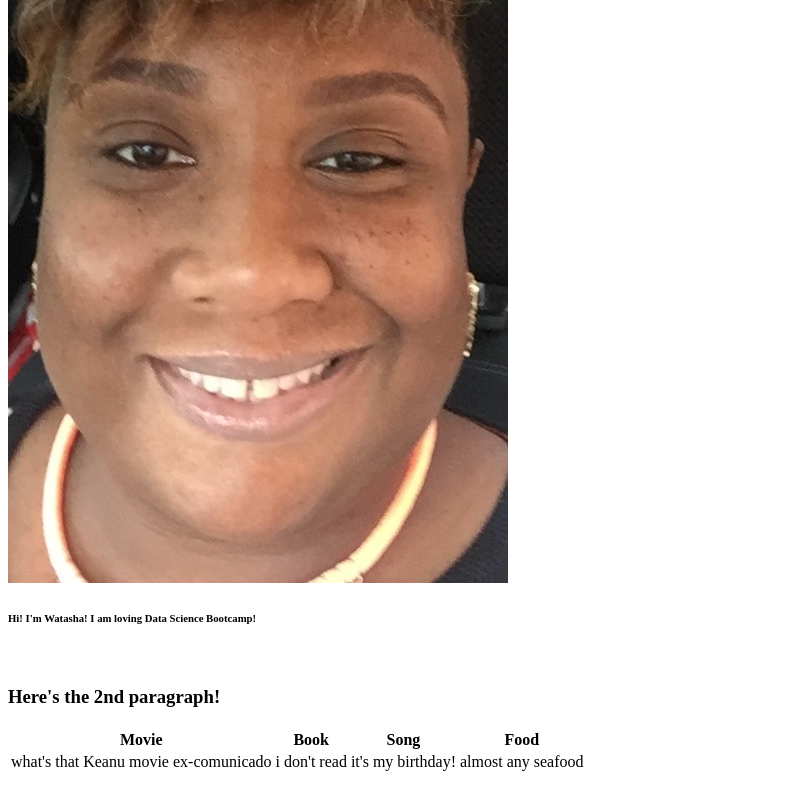
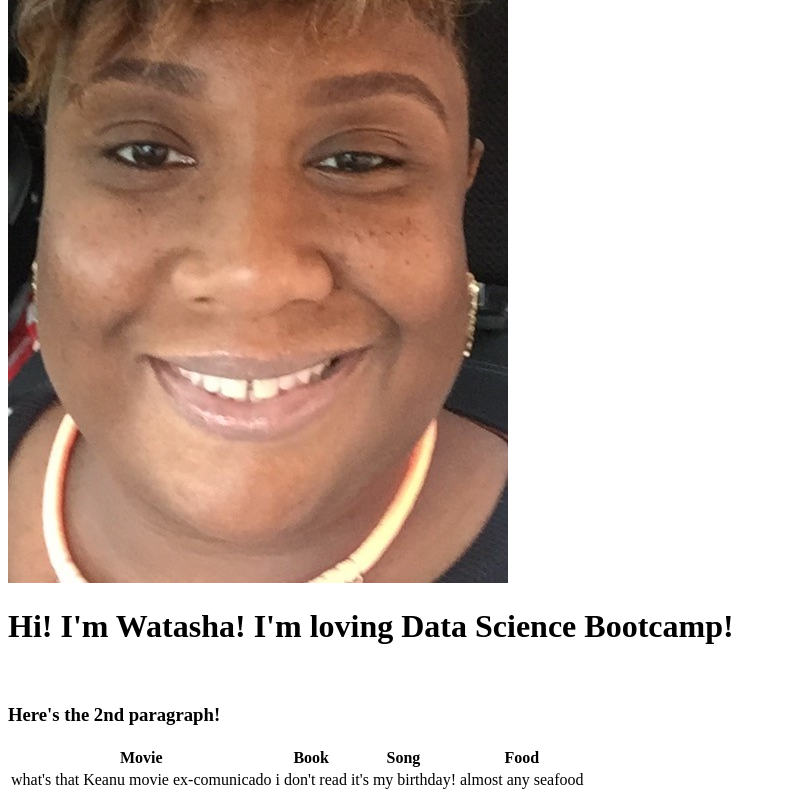
Before and after one commit to walaha2002/walaha2002-github.io, a plain HTML site: page index.html in a window 1280 px wide. Shown: the part 313-1113 px from the top of the page, without its empty margins (0-786 px from the left). Drawn offline with Linux system fonts and the light colour scheme.

Commit message:
Update index.html

```diff
--- a/index.html
+++ b/index.html
@@ -7,7 +7,7 @@
 
 <body>
   <img src="profile.jpg" alt="Pic of Watasha" />
-  <h6>Hi! I'm Watasha! I am loving Data Science Bootcamp!</h6>
+  <h1>Hi! I'm Watasha! I'm loving Data Science Bootcamp!</h1>
   <br>
   <h3>Here's the 2nd paragraph!</h3>
 
```
